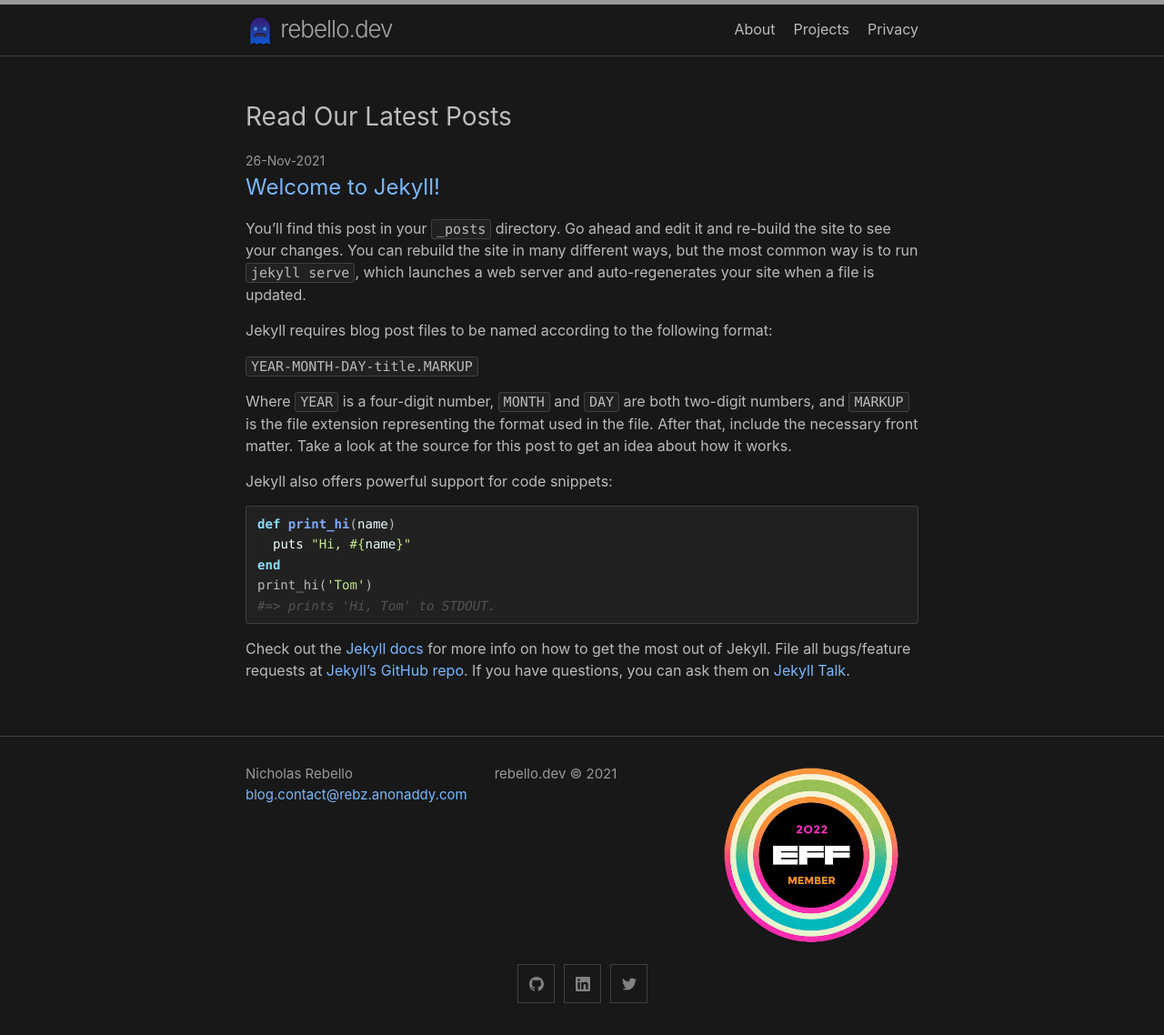
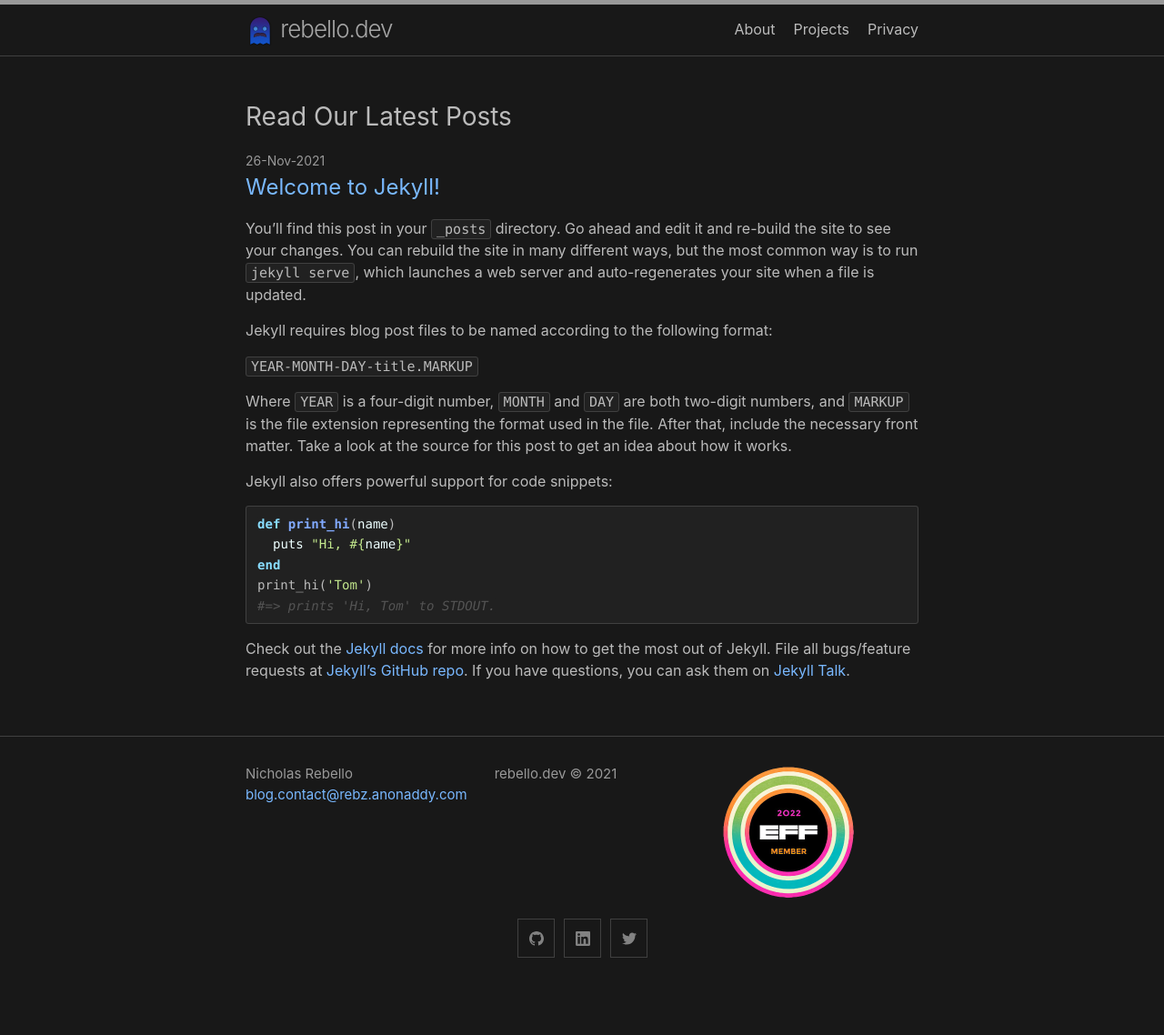
Before and after one commit to NicholasRebello/rebello.dev, a Jekyll site: the page built from index.markdown, in a window 1280 px wide. Shown: the whole page at 91% size. Built offline with Jekyll 4.4.1, drawn with Linux system fonts in a browser that asks for light colours; after the commit the page ends 1088 px from its top, so only the background shows below that.

Commit message:
Fixing EFF footer image

```diff
--- a/_includes/footer.html
+++ b/_includes/footer.html
@@ -19,7 +19,7 @@
       <div class="footer-col">
         <p>rebello.dev © 2021</p>
       </div>
-      <div class="footer-col" width="50%" height="50%">
+      <div class="footer-col">
         <a href="https://www.eff.org/"><img src="/assets/member-badge-2022b.png"></a>
       </div>
     </div>
--- a/assets/css/style.scss
+++ b/assets/css/style.scss
@@ -4,4 +4,5 @@
 
 @import
   "minima/skins/{{ site.minima.skin | default: 'dark' }}",
-  "minima/initialize";
+  "minima/initialize"
+  ;
```
Also changed, not shown: assets/member-badge-2022b.png.
